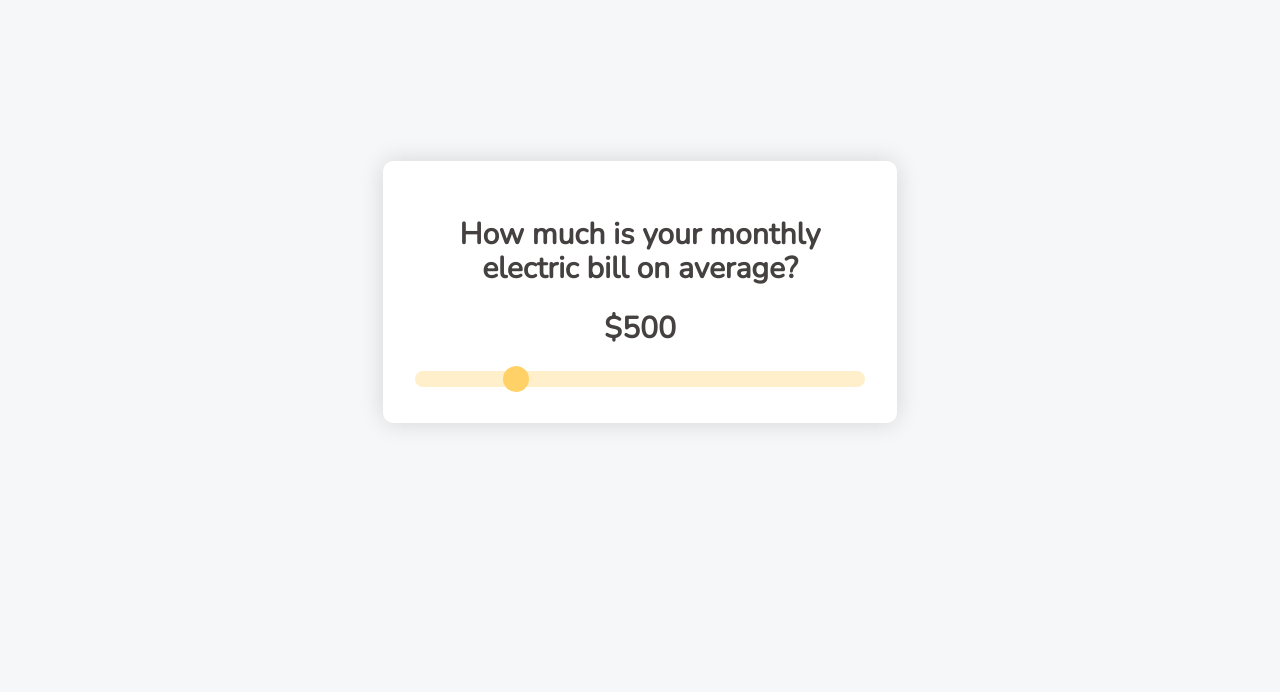
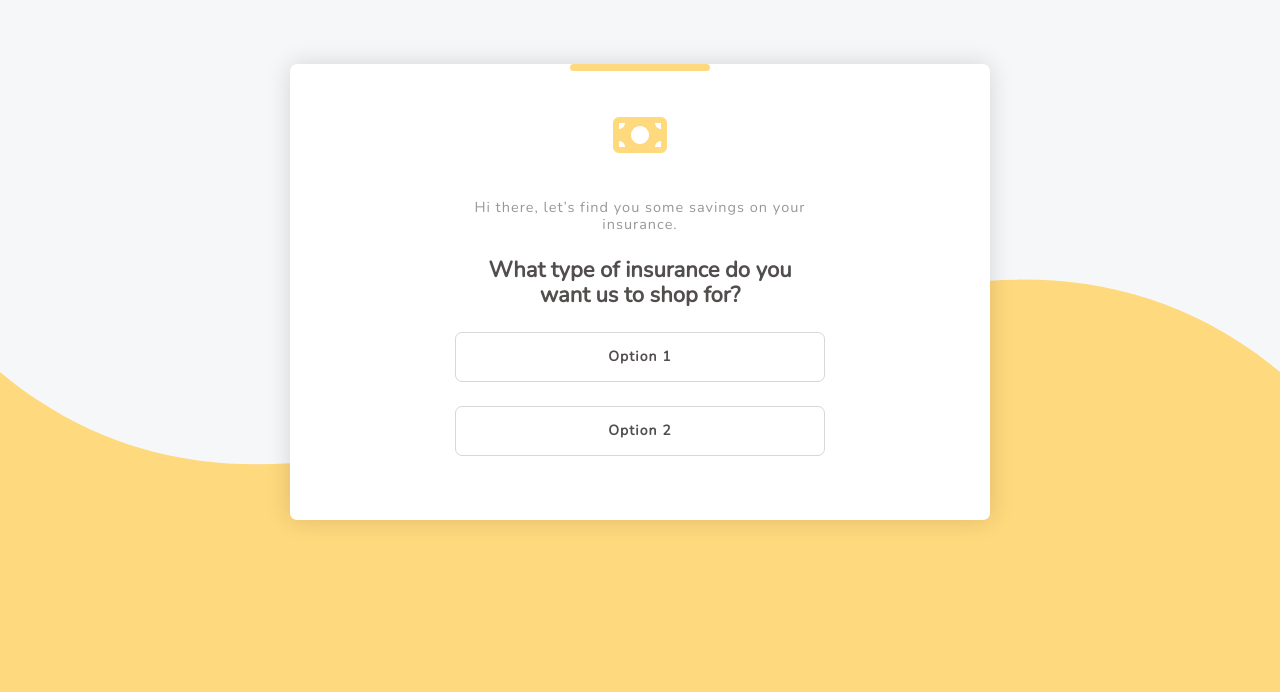
Before and after one commit to artish1/val-solar, a plain HTML site: page index.html in a window 1280 px wide. Shown: the part 108-800 px from the top of the page. Drawn offline with nearby package versions, Linux system fonts and the light colour scheme.

Commit message:
major styling improvements

```diff
--- a/index.html
+++ b/index.html
@@ -8,12 +8,35 @@
     <link rel="stylesheet" href="./normalize.css" />
     <link rel="stylesheet" href="./styles.css" />
     <script src="./script.js"></script>
+    <script
+      src="https://kit.fontawesome.com/1dbf144d09.js"
+      crossorigin="anonymous"
+    ></script>
 
     <title>Solar Roof</title>
   </head>
   <body>
+    <svg viewBox="0 0 500 150" class="wave" preserveAspectRatio="none">
+      <path
+        d="M0.00,49.98 C149.99,150.00 349.20,-49.98 500.00,49.98 L500.00,150.00 L0.00,150.00 Z"
+        style="stroke: none"
+      ></path>
+    </svg>
+    <div class="safe-padding">
       <div class="container">
+        <div id="progress-bar"></div>
+        <div class="step-container">
           <form>
+            <div class="step">
+              <div class="icon-container">
+                <i class="fas fa-money-bill fa-3x"></i>
+              </div>
+              <p>Hi there, let’s find you some savings on your insurance.</p>
+
+              <h2>What type of insurance do you want us to shop for?</h2>
+              <button type="button" class="form-button">Option 1</button>
+              <button type="button" class="form-button">Option 2</button>
+            </div>
             <div class="step">
               <h2>How much is your monthly electric bill on average?</h2>
               <h2 id="electricBillDisplay">$500</h2>
@@ -25,20 +48,26 @@
                 class="slider"
                 id="electricBillSlider"
               />
+              <button type="button" class="form-button">Next</button>
             </div>
             <div class="step">
-          <h2>Test header</h2>
-          <button type="button" class="form-button">Option 1</button>
-          <button type="button" class="form-button">Option 2</button>
+              <div class="icon-container">
+                <i class="fas fa-solar-panel fa-3x"></i>
               </div>
-        <div class="step">
-          <h2>Test header</h2>
+              <h2>Sun exposure lorem ipsum?</h2>
+              <p>
+                Lorem ipsum dolor sit amet, consectetur adipisicing elit.
+                Repudiandae fugit
+              </p>
               <button type="button" class="form-button">Option 3</button>
               <button type="button" class="form-button">Option 4</button>
               <button type="button" class="form-button">Option 2</button>
               <button type="button" class="form-button">Option 2</button>
             </div>
             <div class="step">
+              <div class="icon-container">
+                <i class="fas fa-sun fa-3x"></i>
+              </div>
               <h2>Test header</h2>
               <button type="button" class="form-button">Option 5</button>
               <button type="button" class="form-button">Option 6</button>
@@ -50,5 +79,7 @@
             </div>
           </form>
         </div>
+      </div>
+    </div>
   </body>
 </html>
--- a/script.js
+++ b/script.js
@@ -12,6 +12,11 @@ function setStep(stepNumber) {
 
   // show step
   steps[stepNumber].style.display = "block";
+
+  // Update progress bar
+  const completePercentage = ((currentStep + 1) / steps.length) * 100;
+  const progressElem = document.getElementById("progress-bar");
+  progressElem.style.width = `${completePercentage}%`;
 }
 
 function nextStep() {
@@ -39,6 +44,8 @@ function registerSliders() {
   });
 }
 
+// Progress bar
+
 window.addEventListener("load", () => {
   registerFormButtons();
   registerSliders();
--- a/styles.css
+++ b/styles.css
@@ -1,8 +1,26 @@
 /* Font import */
 @import url("https://fonts.googleapis.com/css2?family=Nunito&family=Ubuntu&display=swap");
 
+/* Colors */
+:root {
+  /* --background-color: #f6f7f9; */
+  /* --primary-color: #f39b6d; */
+
+  /* Dark Mode? */
+  /* --container-color: #242424; */
+  /* --background-color: #292b30; */
+  /* --text-color: #e4d8d8; */
+
+  --primary-color: #ffd97d;
+  --primary-color-light: #ffe9b6b7;
+  --background-color: #f6f7f9;
+  --container-color: #ffffff;
+  --text-color: #524e4d;
+  --secondary-text-color: #6e6b6a;
+}
+
 body {
-  background-color: #f6f7f9;
+  background-color: var(--background-color);
   margin: 0;
   display: flex;
   justify-content: center;
@@ -11,64 +29,140 @@ body {
   font-family: "Nunito", sans-serif;
 }
 
+.wave {
+  position: absolute;
+  bottom: 0;
+  z-index: -1;
+  height: 60%;
+  width: 100%;
+}
+
+.wave path {
+  fill: var(--primary-color);
+}
+
+.safe-padding {
+  padding: 24px;
+  width: 100%;
+  display: flex;
+  justify-content: center;
+  align-items: center;
+  box-sizing: border-box;
+}
 /* Container */
 
 .container {
-  min-height: 150px;
-  max-width: 450px;
+  display: flex;
+  flex-direction: column;
+  /* justify-content: center; */
+  align-items: center;
+
+  min-height: 300px;
+  max-width: 700px;
   width: 100%;
-  padding: 32px;
-  background-color: #ffffff;
-  border-radius: 10px;
+  /* padding: 32px; */
+  /* background-color: #ffffff; */
+  background-color: var(--container-color);
+  border-radius: 7px;
   color: #454140;
   box-shadow: 0px 0px 24px rgba(0, 0, 0, 0.14);
 
   transition: all 0.1s cubic-bezier(0.39, 0.575, 0.565, 1);
   transition: height 1s ease;
+  overflow: hidden;
+}
+
+.container form {
+  padding: 40px;
+  width: 100%;
+}
+
+/* Progress bar */
+
+#progress-bar {
+  height: 7px;
+  width: 100%;
+  background-color: var(--primary-color);
+  border-radius: 7px;
+  transition: all 0.7s cubic-bezier(0.075, 0.82, 0.165, 1);
+}
+
+.icon-container {
+  display: flex;
+  justify-content: center;
+  align-items: center;
+  margin-bottom: 40px;
 }
 
 /* Steps */
 
 .step {
   display: none;
+  width: 100%;
+}
+
+.step i {
+  /* font-size: 30px; */
+  color: var(--primary-color);
 }
 
 .step h2 {
   text-align: center;
-  font-size: 30px;
+  font-size: 22px;
+  margin: 24px;
+  color: var(--text-color);
+}
+
+.step p {
+  text-align: center;
+  font-size: 14.5px;
+  color: var(--secondary-text-color);
+  opacity: 0.7;
+  margin-bottom: 24px;
+  line-height: 1.2;
+  letter-spacing: 1px;
+}
+
+.step-container {
+  max-width: 450px;
+  width: 100%;
+  display: flex;
+  justify-content: center;
+  align-items: center;
 }
 
 .form-button {
-  background-color: #f6f7f9;
+  background-color: inherit;
   width: 100%;
-  height: 60px;
-  border-radius: 100px;
+  height: 50px;
+  border: 1px solid #45414035;
+  border-radius: 7px;
 
   margin-bottom: 24px;
 
   /* Button Text */
-  color: #454140;
-  font-size: 16px;
+  color: var(--text-color);
+  font-size: 14px;
   letter-spacing: 1.1px;
   font-weight: 800;
 
   cursor: pointer;
   transition: all 0.2s ease;
-  border: none;
+  /* border: none; */
   outline: none;
 }
 
 .form-button:hover {
-  background-color: #ffd97d;
-  color: #454140;
+  /* background-color: var(--primary-color); */
+  border-color: var(--primary-color);
 }
 
 /* Sliders */
 .slider {
   width: 100%;
   appearance: none;
-  height: 16px;
-  background-color: #ffebbecc;
+  height: 8px;
+  background-color: var(--primary-color-light);
   border-radius: 100px;
 }
 
@@ -77,7 +171,7 @@ body {
   appearance: none;
   width: 26px;
   height: 26px;
-  background: #ffd166;
+  background: var(--primary-color);
   border-radius: 100px;
   cursor: pointer;
 }
@@ -87,7 +181,16 @@ body {
   appearance: none;
   width: 26px;
   height: 26px;
-  background: #ffd166;
+  background: var(--primary-color);
   border-radius: 100px;
   cursor: pointer;
 }
+
+#electricBillDisplay {
+  margin: 32px;
+  font-size: 21px;
+}
+
+#electricBillSlider {
+  margin-bottom: 32px;
+}
```
Lines whose indentation alone changed are shown as unchanged.
